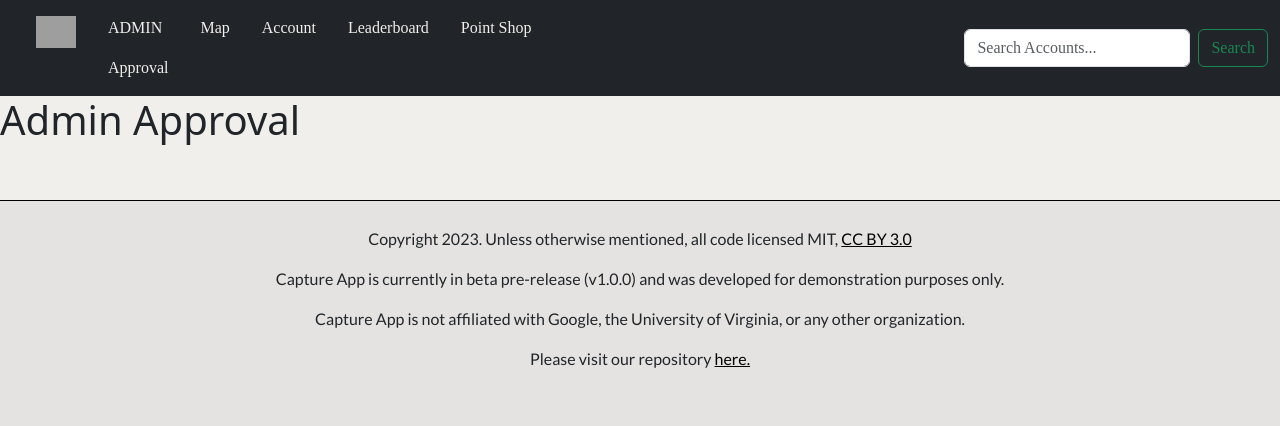
After one commit to colbyle25/Capture-App, a Django app: page /admin_approval/ in a window 1280 px wide. The commit adds this page. Shown: the top 426 px of the page. Run offline with Django 4.2, Linux system fonts and the light colour scheme; the visitor is signed in with stand-in values (Sample User, id 1); data that the repository does not hold is empty; some libraries are stand-ins or nearby versions; some web fonts are replaced; grey boxes are pictures that could not be loaded.

Commit message:
Started admin approval page

````diff
--- a/capture/urls.py
+++ b/capture/urls.py
@@ -43,6 +43,7 @@ urlpatterns = [
     path('approve/<int:id>/', views.approve_marker, name='approve'),
     path('unapprove/<int:id>/', views.unapprove_marker, name='unapprove'),
     path('amiadmin/', views.amiadmin, name='amiadmin'),
+    path('admin_approval/', views.admin_approval, name='admin_approval'),
 ]
 
 # Allows for seeing profile pictures in development server
--- a/oauthtesting/templates/base.html
+++ b/oauthtesting/templates/base.html
@@ -37,6 +37,7 @@ Anything outside of the block will not work, so keep it all inside
                     {% if user.is_superuser %}
                     <li class="nav-item">
                         <a class="nav-link navbar-text" href="{% url 'admin:index' %}">ADMIN</a>
+                        <a class="nav-link navbar-text" href="{% url 'admin_approval' %}">Approval</a>
                     </li>
                     {% endif %}
                     <li class="nav-item">
--- /dev/null
+++ b/oauthtesting/templates/oauthtesting/admin_approval.html
@@ -0,0 +1,9 @@
+{% extends "base.html" %}
+{% block html %}
+<h1>Admin Approval</h1>
+<br/><br>
+    {% for message in text_message_list %}
+        <p>{{ message }}</p>
+    {% endfor %}
+{% endblock %}
+```
--- a/oauthtesting/views.py
+++ b/oauthtesting/views.py
@@ -289,3 +289,12 @@ def unlike_marker(request, id):
 @login_required
 def amiadmin(request):
     return JsonResponse({'admin': request.user.is_superuser})
+
+def admin_approval(request):
+    text_message_list = TextMessage.objects.all().order_by('-time')
+    if request.user.is_superuser:
+        return render(request, 'oauthtesting/admin_approval.html', {'text_message_list': text_message_list})
+    else:
+        return HttpResponseRedirect("/")
+
+    return render(request, 'oauthtesting/admin_approval.html')
````
